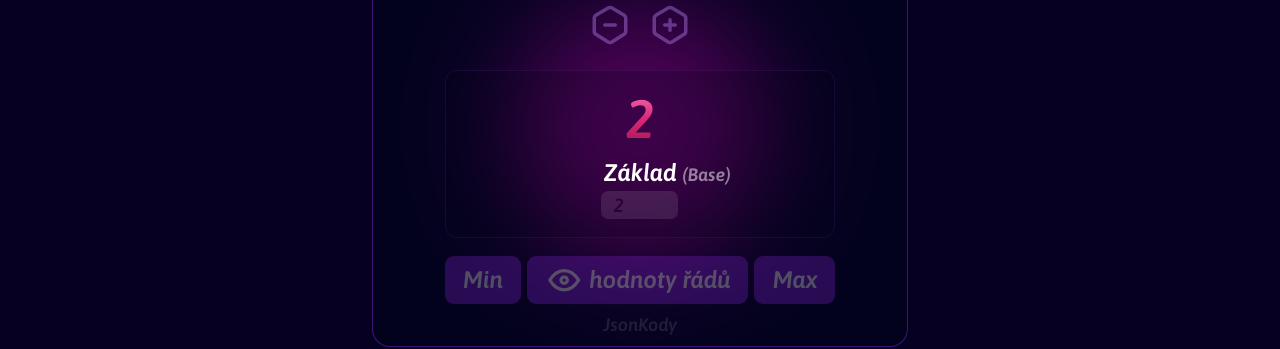
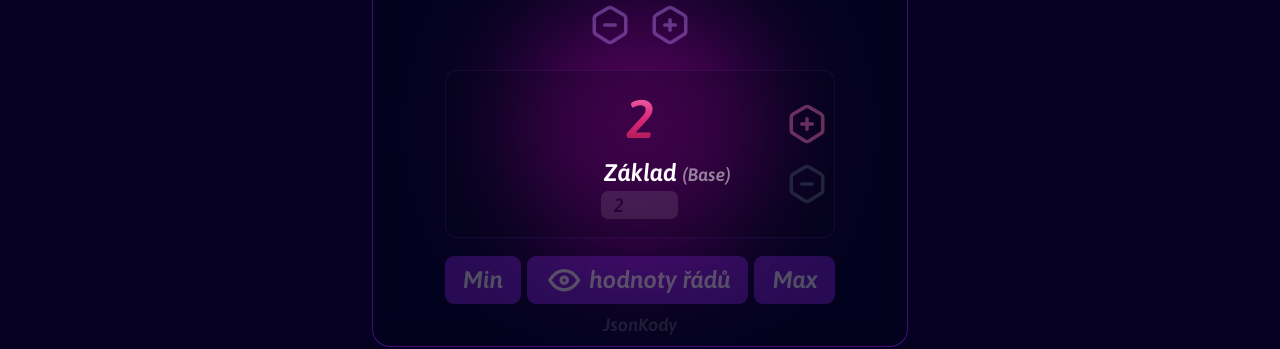
Before and after one commit to JsonKody/num, a Vue app: page / in a window 1280 px wide. Shown: the part 513-862 px from the top of the page. Built offline with nearby package versions, Linux system fonts and the light colour scheme.

Commit message:
saved & pushed by npm

```diff
--- a/src/components/NumberSystem.vue
+++ b/src/components/NumberSystem.vue
@@ -18,10 +18,21 @@ const setBase = (event: Event) => {
 
 const baseTitle = computed(
   () =>
-    `Základ v této soustavy je:
-                            ${ns.base}
+    `[ ${ns.base} ]  je základ v této soustavy.
 Je to tedy ${ns.czech.toLowerCase()}.`
 );
+
+const increaseBase = () => {
+  if (ns.base < ns.MAX_BASE) {
+    ns.setBase((ns.base + 1) as Base);
+  }
+};
+
+const decreaseBase = () => {
+  if (ns.base > ns.MIN_BASE) {
+    ns.setBase((ns.base - 1) as Base);
+  }
+};
 </script>
 
 <template>
@@ -79,6 +90,15 @@ Je to tedy ${ns.czech.toLowerCase()}.`
         id="base"
         @change="setBase"
       />
+
+      <div class="base-buttons">
+        <button title="Základ + 1" :disabled="ns.base >= ns.MAX_BASE" @click="increaseBase" class="base-button">
+          <Plus />
+        </button>
+        <button title="Základ - 1" :disabled="ns.base <= ns.MIN_BASE" @click="decreaseBase" class="base-button">
+          <Minus />
+        </button>
+      </div>
     </div>
 
     <!-- Controls -->
--- a/src/style.scss
+++ b/src/style.scss
@@ -175,11 +175,19 @@
   /*** Base ***/
 
   .base-wrap {
-    @apply py-3 my-3 app-border rounded-lg bg-slate-950 bg-opacity-20 center flex flex-col;
+    @apply relative py-3 my-3 app-border rounded-lg bg-slate-950 bg-opacity-20 center flex flex-col;
   }
 
   .number-base {
     @apply mb-1 center text-4xl cursor-help;
+  }
+
+  .base-button {
+    @apply p-1 rounded-md trans center text-pink-400 disabled:text-slate-600 opacity-40 hover:opacity-100;
+  }
+
+  .base-buttons {
+    @apply h-full absolute right-0 top-0 flex-col items-center gap-1 center;
   }
 
   /*** Footer ***/
```
